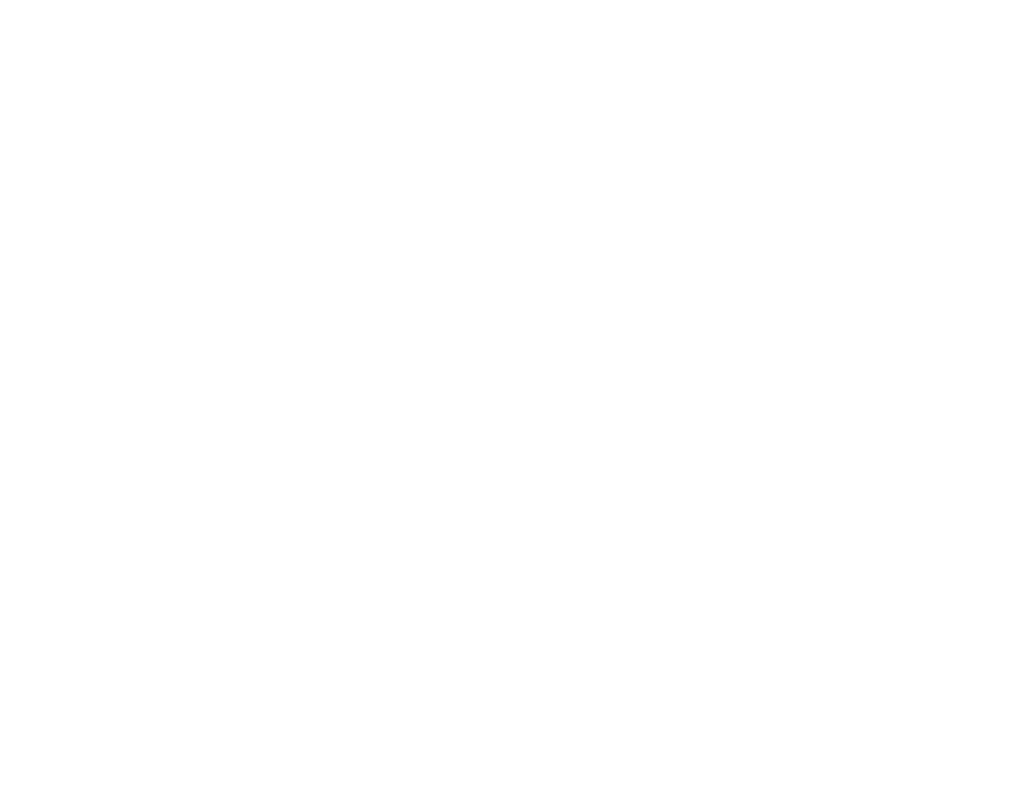
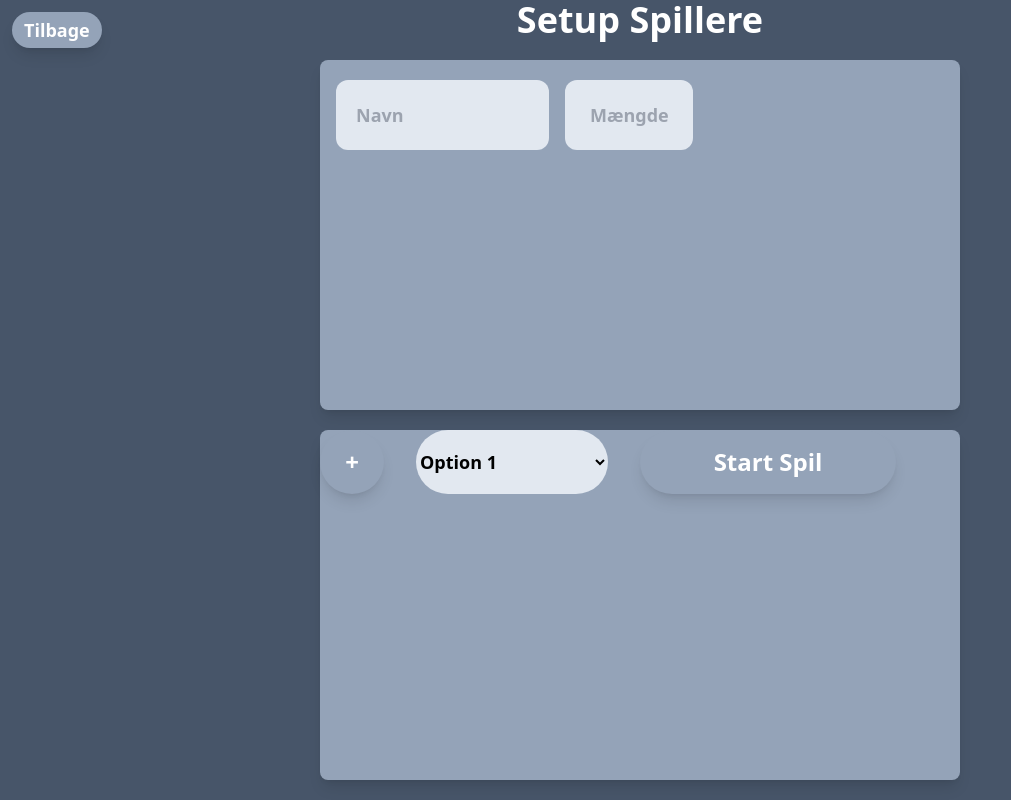
Before and after one commit to Bagg3/Bagge.github.io, a React (Vite) app: page /setupGPT in a window 1280 px wide. Before the commit this address had no page. Shown: the whole page, without its empty margins (0-1011 px from the left). Built offline with nearby package versions, Linux system fonts and the light colour scheme; what tailwindcss-fluid-type would draw is missing.

Commit message:
Added react parts of the code from GPT

```diff
--- a/src/App.tsx
+++ b/src/App.tsx
@@ -1,7 +1,8 @@
-import { BrowserRouter as Router, Routes, Route } from "react-router-dom";
-import FrontPage from "./pages/FrontPage";
-import SetupGame from "./pages/SetupGame";
-import Game from "./pages/Game";
+import { BrowserRouter as Router, Routes, Route } from 'react-router-dom';
+import FrontPage from './pages/FrontPage';
+import SetupGame from './pages/SetupGame';
+import Game from './pages/Game';
+import SetupGameCHATGPT from './pages/CHATGPT';
 
 function App() {
   // custom API hook
@@ -16,6 +17,8 @@
         <Route path="/" element={<FrontPage />} />
         <Route path="/setup" element={<SetupGame />} />
         <Route path="/game" element={<Game />} />
+        <Route path="/setupGPT" element={<SetupGameCHATGPT />} />
+        <Route path="/*" element={<div>404</div>} />
       </Routes>
     </Router>
   );
--- /dev/null
+++ b/src/pages/CHATGPT.tsx
@@ -0,0 +1,72 @@
+import React, { useState } from 'react';
+import { Link } from 'react-router-dom';
+
+const SetupGameCHATGPT = () => {
+  const [players, setPlayers] = useState([{ name: '', quantity: '' }]);
+
+  const addPlayer = () => {
+    setPlayers([...players, { name: '', quantity: '' }]);
+  };
+
+  const handlePlayerNameChange = (index: number, name: string) => {
+    const updatedPlayers = [...players];
+    updatedPlayers[index].name = name;
+    setPlayers(updatedPlayers);
+  };
+
+  const handlePlayerQuantityChange = (index: number, quantity: string) => {
+    const updatedPlayers = [...players];
+    updatedPlayers[index].quantity = quantity;
+    setPlayers(updatedPlayers);
+  };
+
+  return (
+    <div className="flex h-screen w-full flex-col items-center justify-center bg-slate-600">
+      <Link to="/" className="absolute left-3 top-3">
+        <button className="rounded-full bg-slate-400 px-3 py-1 text-lg font-bold text-white shadow-lg hover:bg-slate-300 active:bg-slate-200">
+          Tilbage
+        </button>
+      </Link>
+      <h1 className="mb-5 text-4xl font-bold text-white">Setup Spillere</h1>
+      {players.map((player, index) => (
+        <div
+          key={index}
+          className="mb-5 flex h-[60%] w-[50%] flex-row gap-8 rounded-lg bg-slate-400 shadow-lg"
+        >
+          <input
+            className="relative left-4 top-5 mb-2 flex h-1/5 w-1/3 rounded-xl bg-slate-200 px-5 text-left text-lg font-bold text-black"
+            placeholder="Navn"
+            value={player.name}
+            onChange={e => handlePlayerNameChange(index, e.target.value)}
+          />
+          <input
+            className="relative inset-x-0 top-5 mb-2 flex h-1/5 w-1/5 rounded-xl bg-slate-200 px-5 text-center text-lg font-bold text-black"
+            placeholder="Mængde"
+            value={player.quantity}
+            onChange={e => handlePlayerQuantityChange(index, e.target.value)}
+          />
+        </div>
+      ))}
+      <div className="mb-5 flex h-[60%] w-[50%] flex-row gap-8 rounded-lg bg-slate-400 shadow-lg">
+        <button
+          onClick={addPlayer}
+          className="mb-5 h-16 w-16 rounded-full bg-slate-400 text-2xl font-bold text-white shadow-lg hover:bg-slate-300 active:bg-slate-200"
+        >
+          +
+        </button>
+        <select className="mb-5 h-16 w-48 rounded-full bg-slate-200 text-lg font-bold text-black">
+          <option value="option1">Option 1</option>
+          <option value="option2">Option 2</option>
+          <option value="option3">Option 3</option>
+        </select>
+        <Link to="/game">
+          <button className="hover-bg-slate-300 active-bg-slate-200 mb-5 h-16 w-64 rounded-full bg-slate-400 text-2xl font-bold text-white shadow-lg">
+            Start Spil
+          </button>
+        </Link>
+      </div>
+    </div>
+  );
+};
+
+export default SetupGameCHATGPT;
```
